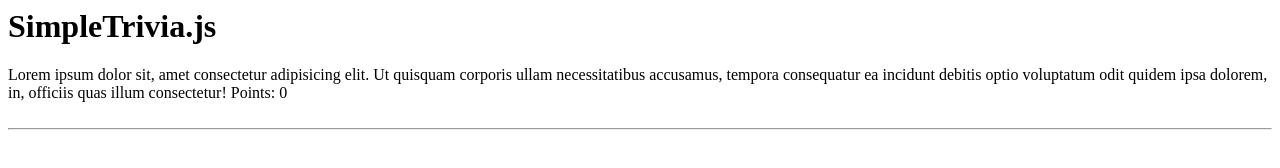
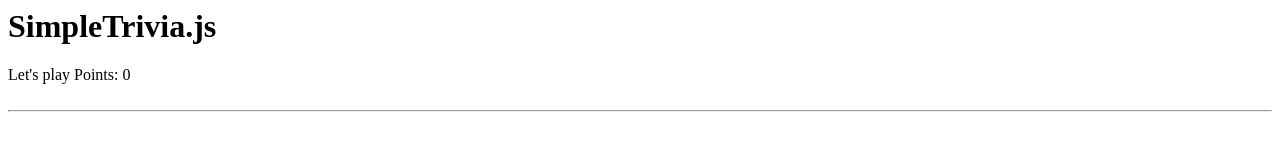
Before and after one commit to TiagoDanin/SimpleTrivia.js, a website: page index.html in a window 1280 px wide. Drawn offline with Linux system fonts and the light colour scheme; no server answers.

Commit message:
Update index.html

```diff
--- a/index.html
+++ b/index.html
@@ -5,9 +5,7 @@
 </div>
 
 <div class="uk-text-center" uk-grid="">
-	<span>Lorem ipsum dolor sit, amet consectetur adipisicing elit. Ut quisquam corporis ullam necessitatibus accusamus,
-		tempora consequatur ea incidunt debitis optio voluptatum odit quidem ipsa dolorem, in, officiis quas illum
-		consectetur!</span>
+	<span>Let's play</span>
 	<span id="score-point" class="uk-text-center">Points: 0</span>
 </div>
 
```
